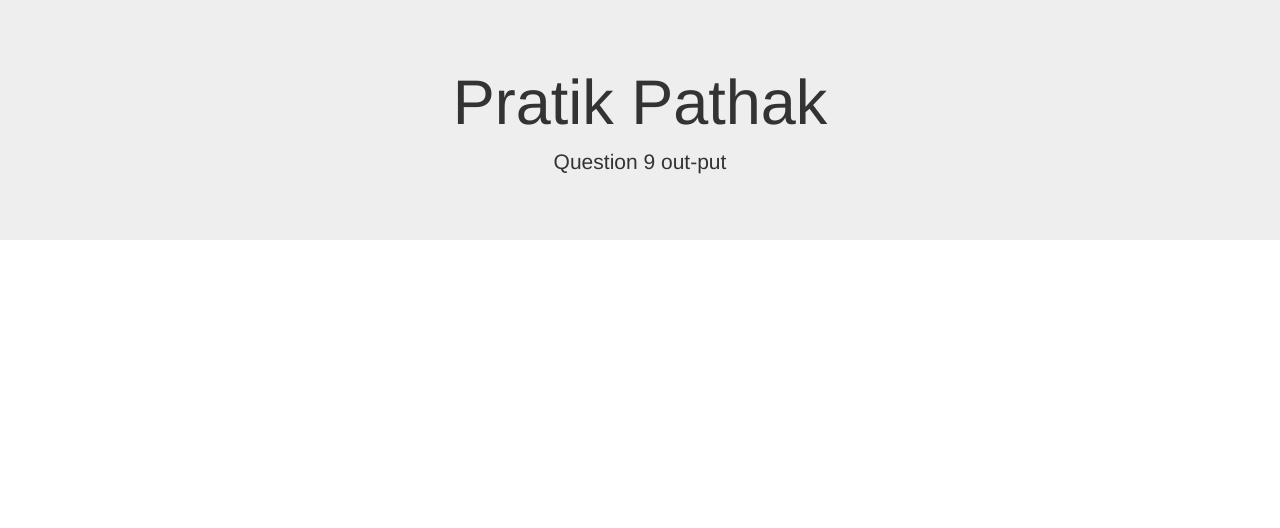
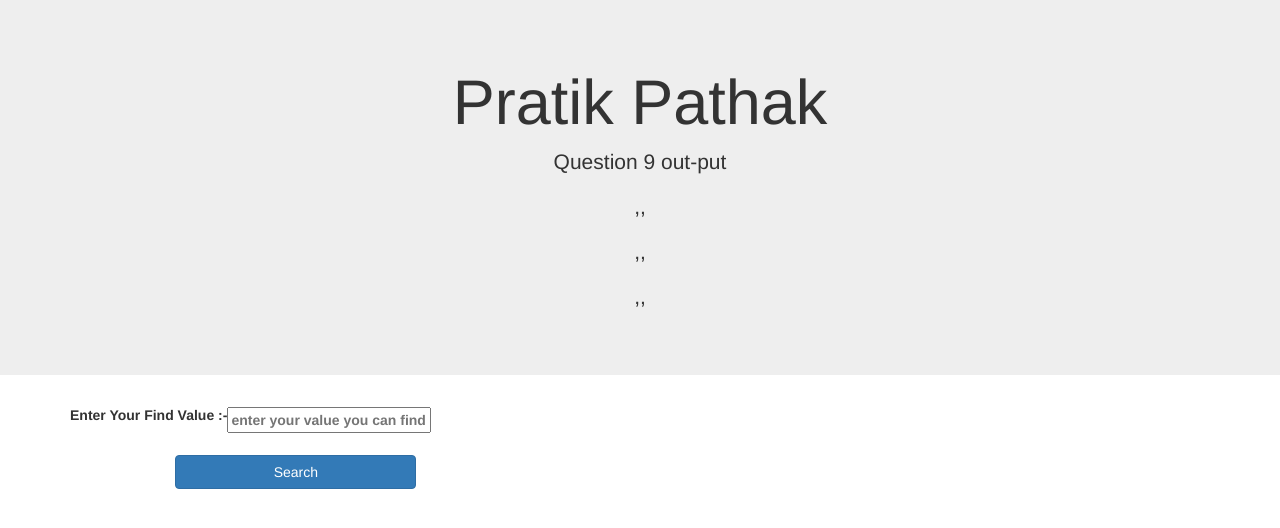
Before and after one commit to pratikpathak99/PHP, a PHP site: the page made by Assignment/Question 9/find_value.php in a window 1280 px wide. Shown: the top 528 px of the page. Run offline with PHP 8.4, Linux system fonts and the light colour scheme; the visitor is signed in with stand-in values (Sample User, id 1); data that the repository does not hold is empty.

Commit message:
Update find_value.php

```diff
--- a/Assignment/Question 9/find_value.php
+++ b/Assignment/Question 9/find_value.php
@@ -1,4 +1,10 @@
 <?php
+    session_start();
+    $threearray = $_SESSION['threearray'];
+    if(isset($_POST["submit"]))
+    {
+
+    }
 ?>
 <!DOCTYPE html>
 <html>
@@ -22,8 +28,37 @@
 <div class="jumbotron text-center">
     <h1>Pratik Pathak</h1>
     <p>Question 9 out-put</p>
+    <p><?php echo $threearray[0][0].",".$threearray[0][1].",".$threearray[0][2]?></p>
+    <p><?php echo $threearray[1][0].",".$threearray[1][1].",".$threearray[1][2]?></p>
+    <p><?php echo $threearray[2][0].",".$threearray[2][1].",".$threearray[2][2]?></p>
 </div>
 <div class="container">
+
+    <form method="post">
+        <table>
+            <tr>
+                <th>
+                    <p>Enter Your Find Value :- </p>
+                </th>
+                <th>
+                    <input type="text" placeholder="enter your value you can find" id="find" name="find" />
+                </th>
+            </tr>
+            <tr>
+                <td colspan="2"><br></td>
+            </tr>
+            <tr>
+                <td colspan="2">
+                    <div class="form-group">
+                        <div class="col-sm-9 col-sm-offset-3">
+                            <button type="submit" class="btn btn-primary btn-block" id="submit" name="submit">Search</button>
+                        </div>
+                    </div>
+                </td>
+            </tr>
+        </table>
+
+    </form>
 </div>
 </body>
 </html>
```
